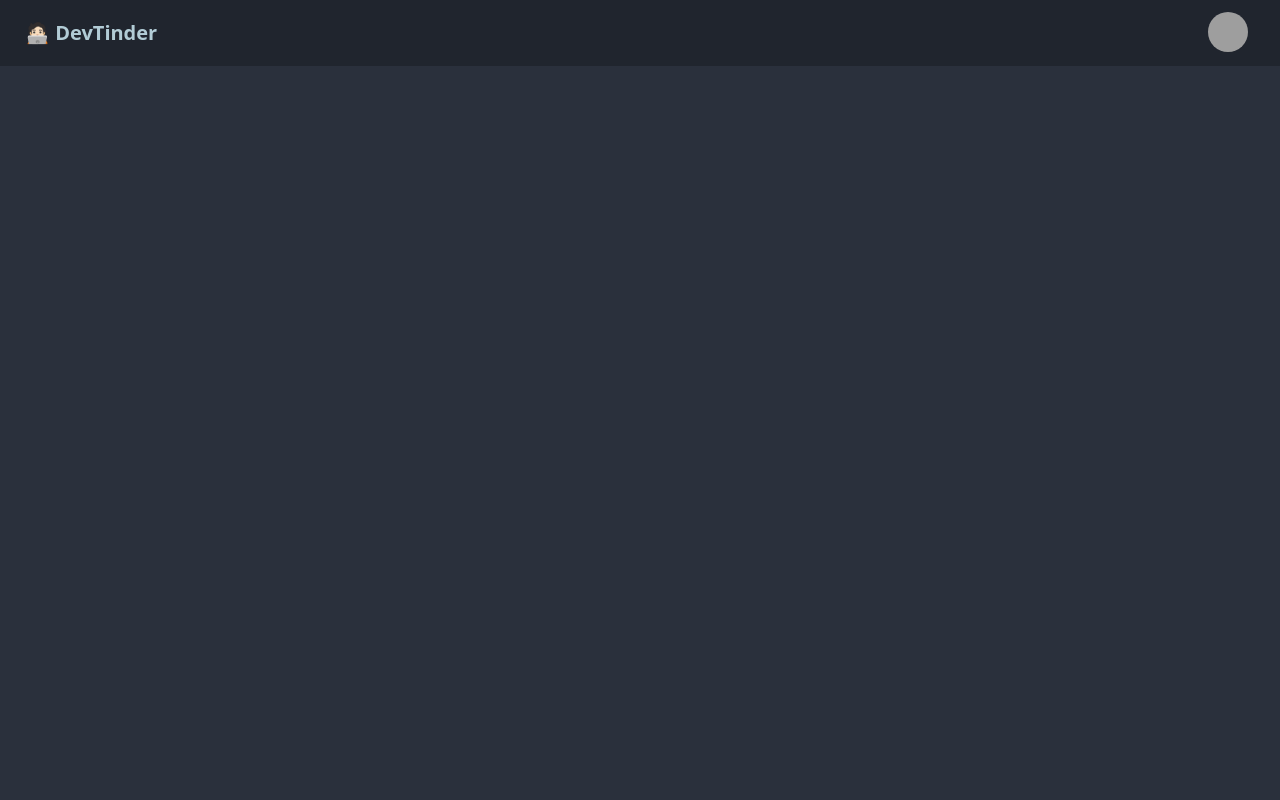
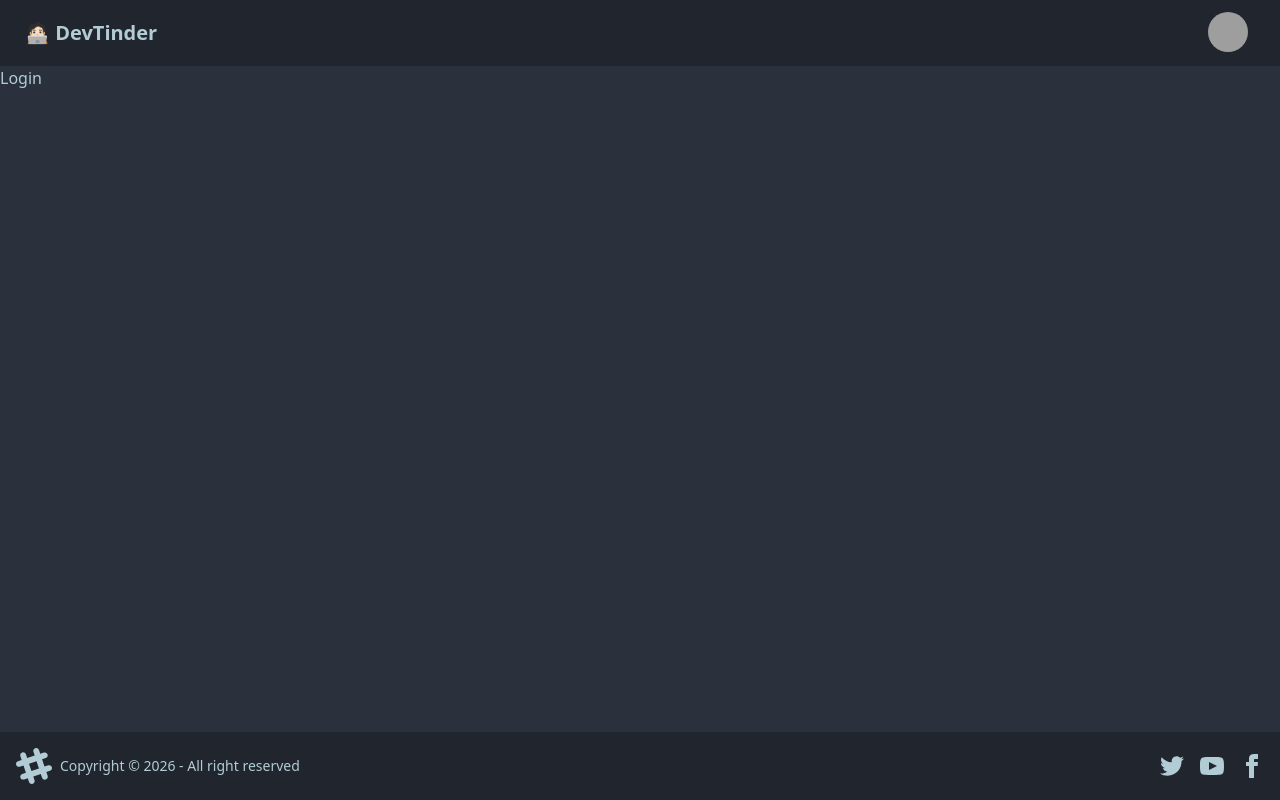
Before and after one commit to R4m21/devtinder-web, a React (Vite) app: page /login in a window 1280 px wide. Built offline with nearby package versions, Linux system fonts and the light colour scheme; grey boxes are pictures that could not be loaded.

Commit message:
feat: seting a routes and pages

```diff
--- a/package.json
+++ b/package.json
@@ -11,7 +11,8 @@
   },
   "dependencies": {
     "react": "^19.2.5",
-    "react-dom": "^19.2.5"
+    "react-dom": "^19.2.5",
+    "react-router-dom": "^7.14.2"
   },
   "devDependencies": {
     "@eslint/js": "^10.0.1",
--- a/src/App.jsx
+++ b/src/App.jsx
@@ -1,48 +1,20 @@
+import { BrowserRouter, Route, Routes } from "react-router-dom";
+import NavBar from "./NavBar";
+import Layout from "./Layout";
+import Login from "./Login";
+import Profile from "./Profile";
+
 function App() {
   return (
     <>
-      <div className="navbar bg-base-300">
-        <div className="flex-1">
-          <a className="btn btn-ghost text-xl">🧑🏻‍💻 DevTinder</a>
-        </div>
-
-        <div className="flex-none gap-2">
-          <div className="form-control"></div>
-          <div className="dropdown dropdown-end mx-5">
-            <div
-              tabIndex={0}
-              role="button"
-              className="btn btn-ghost btn-circle avatar"
-            >
-              <div className="w-10 rounded-full">
-                <img
-                  alt="Tailwind CSS Navbar component"
-                  src="https://img.daisyui.com/images/stock/photo-1534528741775-53994a69daeb.webp"
-                />
-              </div>
-            </div>
-
-            <ul
-              tabIndex={0}
-              className="menu menu-sm dropdown-content bg-base-100 rounded-box z-[1] mt-3 w-52 p-2 shadow"
-            >
-              <li>
-                <a className="justify-between">
-                  Profile
-                  <span className="badge">New</span>
-                </a>
-              </li>
-
-              <li>
-                <a>Settings</a>
-              </li>
-              <li>
-                <a>Logout</a>
-              </li>
-            </ul>
-          </div>
-        </div>
-      </div>
+      <BrowserRouter basename={"/"}>
+        <Routes>
+          <Route path="/" element={<Layout />}>
+            <Route path="/login" element={<Login />} />
+            <Route path="/profile" element={<Profile />} />
+          </Route>
+        </Routes>
+      </BrowserRouter>
     </>
   );
 }
--- /dev/null
+++ b/src/Footer.jsx
@@ -0,0 +1,61 @@
+import React from "react";
+
+const Footer = () => {
+  return (
+    <>
+      <footer className="footer bg-base-300 text-neutral-content items-center p-4 fixed bottom-0 w-full">
+        <aside className="grid-flow-col items-center">
+          <svg
+            width="36"
+            height="36"
+            viewBox="0 0 24 24"
+            xmlns="http://www.w3.org/2000/svg"
+            fillRule="evenodd"
+            clipRule="evenodd"
+            className="fill-current"
+          >
+            <path d="M22.672 15.226l-2.432.811.841 2.515c.33 1.019-.209 2.127-1.23 2.456-1.15.325-2.148-.321-2.463-1.226l-.84-2.518-5.013 1.677.84 2.517c.391 1.203-.434 2.542-1.831 2.542-.88 0-1.601-.564-1.86-1.314l-.842-2.516-2.431.809c-1.135.328-2.145-.317-2.463-1.229-.329-1.018.211-2.127 1.231-2.456l2.432-.809-1.621-4.823-2.432.808c-1.355.384-2.558-.59-2.558-1.839 0-.817.509-1.582 1.327-1.846l2.433-.809-.842-2.515c-.33-1.02.211-2.129 1.232-2.458 1.02-.329 2.13.209 2.461 1.229l.842 2.515 5.011-1.677-.839-2.517c-.403-1.238.484-2.553 1.843-2.553.819 0 1.585.509 1.85 1.326l.841 2.517 2.431-.81c1.02-.33 2.131.211 2.461 1.229.332 1.018-.21 2.126-1.23 2.456l-2.433.809 1.622 4.823 2.433-.809c1.242-.401 2.557.484 2.557 1.838 0 .819-.51 1.583-1.328 1.847m-8.992-6.428l-5.01 1.675 1.619 4.828 5.011-1.674-1.62-4.829z"></path>
+          </svg>
+          <p>Copyright © {new Date().getFullYear()} - All right reserved</p>
+        </aside>
+        <nav className="grid-flow-col gap-4 md:place-self-center md:justify-self-end">
+          <a>
+            <svg
+              xmlns="http://www.w3.org/2000/svg"
+              width="24"
+              height="24"
+              viewBox="0 0 24 24"
+              className="fill-current"
+            >
+              <path d="M24 4.557c-.883.392-1.832.656-2.828.775 1.017-.609 1.798-1.574 2.165-2.724-.951.564-2.005.974-3.127 1.195-.897-.957-2.178-1.555-3.594-1.555-3.179 0-5.515 2.966-4.797 6.045-4.091-.205-7.719-2.165-10.148-5.144-1.29 2.213-.669 5.108 1.523 6.574-.806-.026-1.566-.247-2.229-.616-.054 2.281 1.581 4.415 3.949 4.89-.693.188-1.452.232-2.224.084.626 1.956 2.444 3.379 4.6 3.419-2.07 1.623-4.678 2.348-7.29 2.04 2.179 1.397 4.768 2.212 7.548 2.212 9.142 0 14.307-7.721 13.995-14.646.962-.695 1.797-1.562 2.457-2.549z"></path>
+            </svg>
+          </a>
+          <a>
+            <svg
+              xmlns="http://www.w3.org/2000/svg"
+              width="24"
+              height="24"
+              viewBox="0 0 24 24"
+              className="fill-current"
+            >
+              <path d="M19.615 3.184c-3.604-.246-11.631-.245-15.23 0-3.897.266-4.356 2.62-4.385 8.816.029 6.185.484 8.549 4.385 8.816 3.6.245 11.626.246 15.23 0 3.897-.266 4.356-2.62 4.385-8.816-.029-6.185-.484-8.549-4.385-8.816zm-10.615 12.816v-8l8 3.993-8 4.007z"></path>
+            </svg>
+          </a>
+          <a>
+            <svg
+              xmlns="http://www.w3.org/2000/svg"
+              width="24"
+              height="24"
+              viewBox="0 0 24 24"
+              className="fill-current"
+            >
+              <path d="M9 8h-3v4h3v12h5v-12h3.642l.358-4h-4v-1.667c0-.955.192-1.333 1.115-1.333h2.885v-5h-3.808c-3.596 0-5.192 1.583-5.192 4.615v3.385z"></path>
+            </svg>
+          </a>
+        </nav>
+      </footer>
+    </>
+  );
+};
+
+export default Footer;
--- /dev/null
+++ b/src/Layout.jsx
@@ -0,0 +1,16 @@
+import React from "react";
+import NavBar from "./NavBar";
+import { Outlet } from "react-router-dom";
+import Footer from "./Footer";
+
+const Layout = () => {
+  return (
+    <>
+      <NavBar />
+      <Outlet />
+      <Footer />
+    </>
+  );
+};
+
+export default Layout;
--- /dev/null
+++ b/src/Login.jsx
@@ -0,0 +1,7 @@
+import React from "react";
+
+const Login = () => {
+  return <div>Login</div>;
+};
+
+export default Login;
--- /dev/null
+++ b/src/NavBar.jsx
@@ -0,0 +1,50 @@
+import React from "react";
+
+const NavBar = () => {
+  return (
+    <div className="navbar bg-base-300">
+      <div className="flex-1">
+        <a className="btn btn-ghost text-xl">🧑🏻‍💻 DevTinder</a>
+      </div>
+
+      <div className="flex-none gap-2">
+        <div className="form-control"></div>
+        <div className="dropdown dropdown-end mx-5">
+          <div
+            tabIndex={0}
+            role="button"
+            className="btn btn-ghost btn-circle avatar"
+          >
+            <div className="w-10 rounded-full">
+              <img
+                alt="Tailwind CSS Navbar component"
+                src="https://img.daisyui.com/images/stock/photo-1534528741775-53994a69daeb.webp"
+              />
+            </div>
+          </div>
+
+          <ul
+            tabIndex={0}
+            className="menu menu-sm dropdown-content bg-base-100 rounded-box z-[1] mt-3 w-52 p-2 shadow"
+          >
+            <li>
+              <a className="justify-between">
+                Profile
+                <span className="badge">New</span>
+              </a>
+            </li>
+
+            <li>
+              <a>Settings</a>
+            </li>
+            <li>
+              <a>Logout</a>
+            </li>
+          </ul>
+        </div>
+      </div>
+    </div>
+  );
+};
+
+export default NavBar;
--- /dev/null
+++ b/src/Profile.jsx
@@ -0,0 +1,7 @@
+import React from "react";
+
+const Profile = () => {
+  return <div>Profile</div>;
+};
+
+export default Profile;
```
Also changed, not shown: 2 other files (tests, documents, lock files or other folders).
